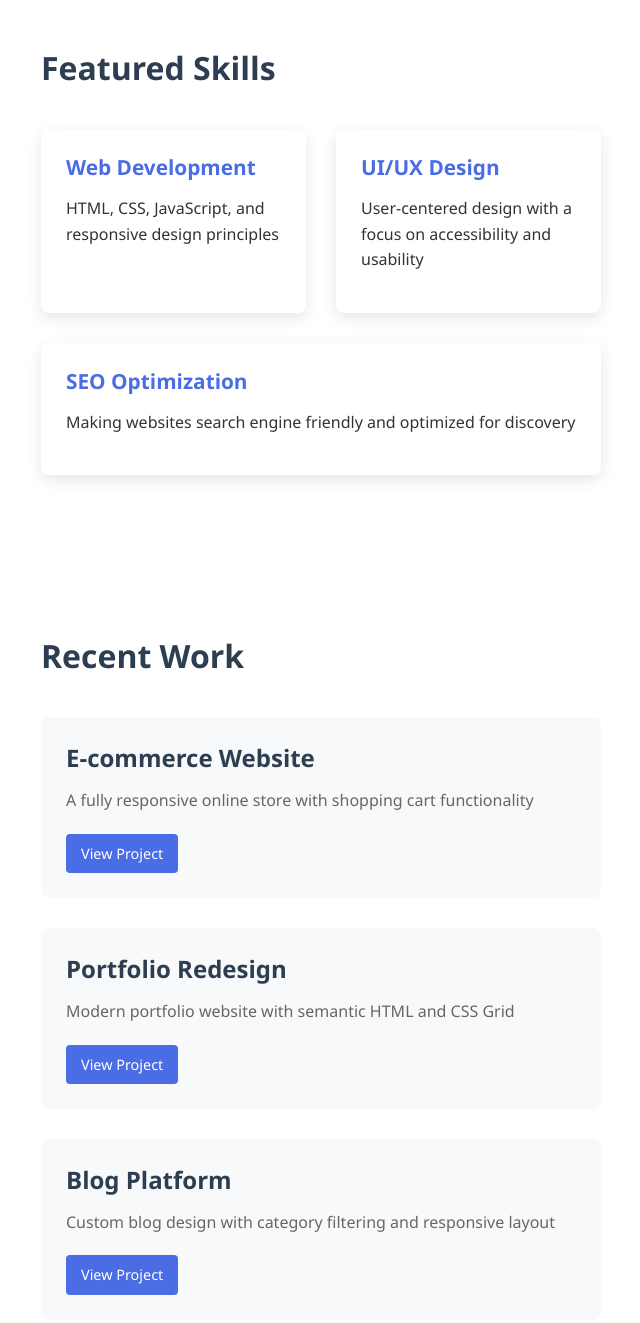
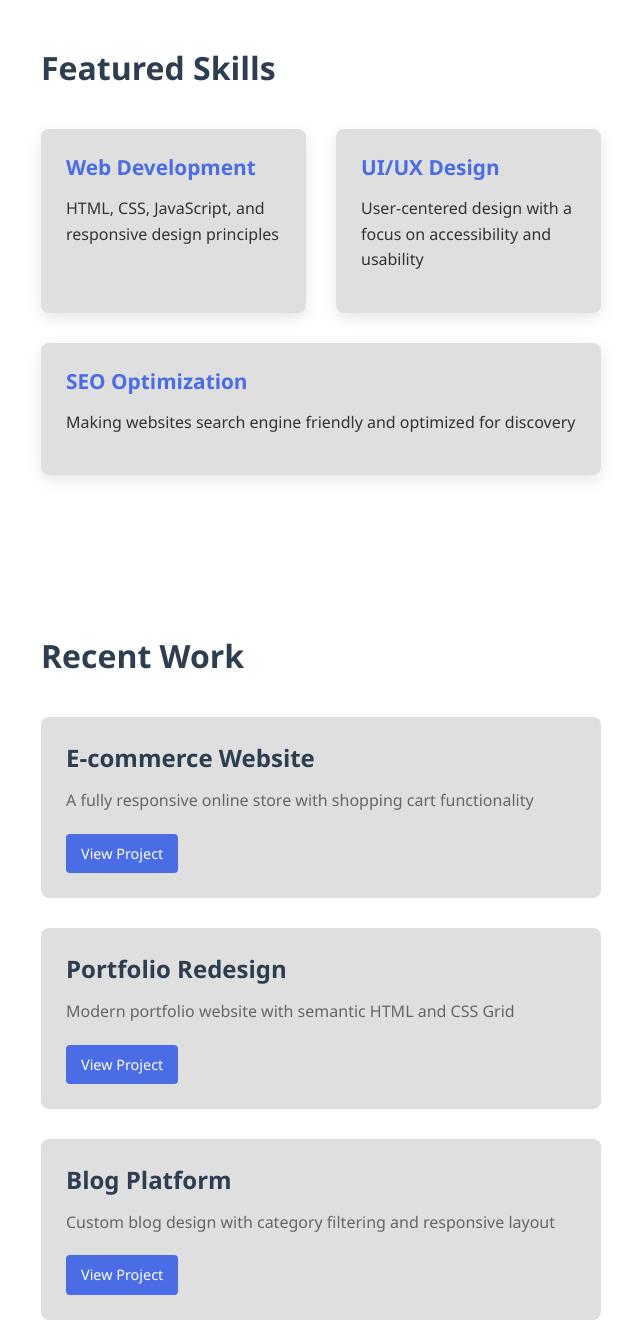
Before and after one commit to HorRatha/ThreePages, a plain HTML site: page index.html in a window 1280 px wide. Shown: the part 940-2263 px from the top of the page, without its empty margins (319-959 px from the left). Drawn offline with Linux system fonts and the light colour scheme.

Commit message:
Second p

```diff
--- a/index.html
+++ b/index.html
@@ -58,15 +58,15 @@
             <div class="container">
                 <h2>Featured Skills</h2>
                 <div class="skills-container">
-                    <div class="skill">
+                    <div class="skill" style="background-color: rgb(223, 223, 223);">
                         <h3>Web Development</h3>
                         <p>HTML, CSS, JavaScript, and responsive design principles</p>
                     </div>
-                    <div class="skill">
+                    <div class="skill" style="background-color: rgb(223, 223, 223);">
                         <h3>UI/UX Design</h3>
                         <p>User-centered design with a focus on accessibility and usability</p>
                     </div>
-                    <div class="skill">
+                    <div class="skill" style="background-color: rgb(223, 223, 223);">
                         <h3>SEO Optimization</h3>
                         <p>Making websites search engine friendly and optimized for discovery</p>
                     </div>
@@ -78,17 +78,17 @@
             <div class="container">
                 <h2>Recent Work</h2>
                 <div class="work-grid">
-                    <article class="work-item">
+                    <article class="work-item" style="background-color: rgb(223, 223, 223);">
                         <h3>E-commerce Website</h3>
                         <p>A fully responsive online store with shopping cart functionality</p>
                         <a href="projects.html" class="btn btn-small">View Project</a>
                     </article>
-                    <article class="work-item">
+                    <article class="work-item" style="background-color: rgb(223, 223, 223);">
                         <h3>Portfolio Redesign</h3>
                         <p>Modern portfolio website with semantic HTML and CSS Grid</p>
                         <a href="projects.html" class="btn btn-small">View Project</a>
                     </article>
-                    <article class="work-item">
+                    <article class="work-item" style="background-color: rgb(223, 223, 223);">
                         <h3>Blog Platform</h3>
                         <p>Custom blog design with category filtering and responsive layout</p>
                         <a href="projects.html" class="btn btn-small">View Project</a>
```
